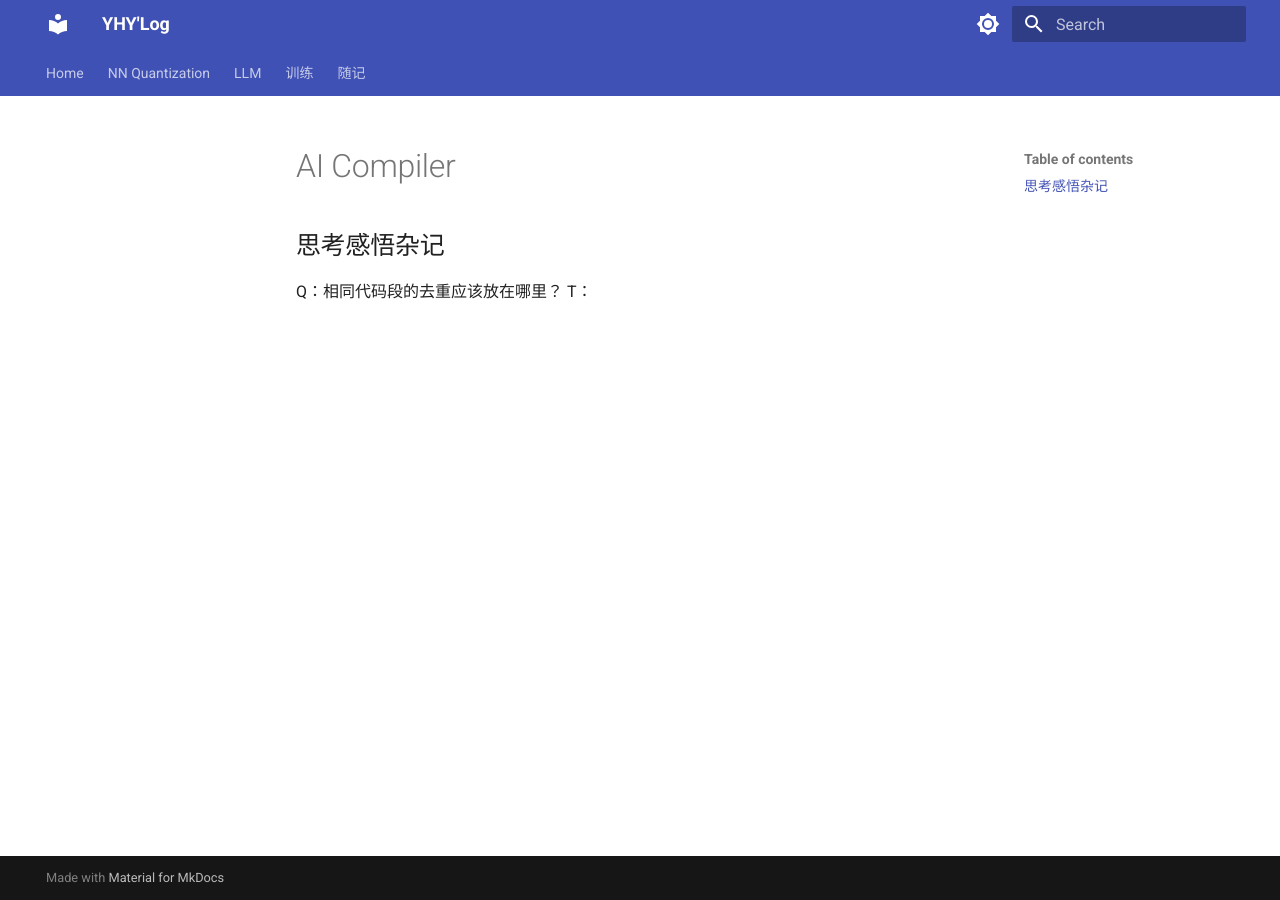
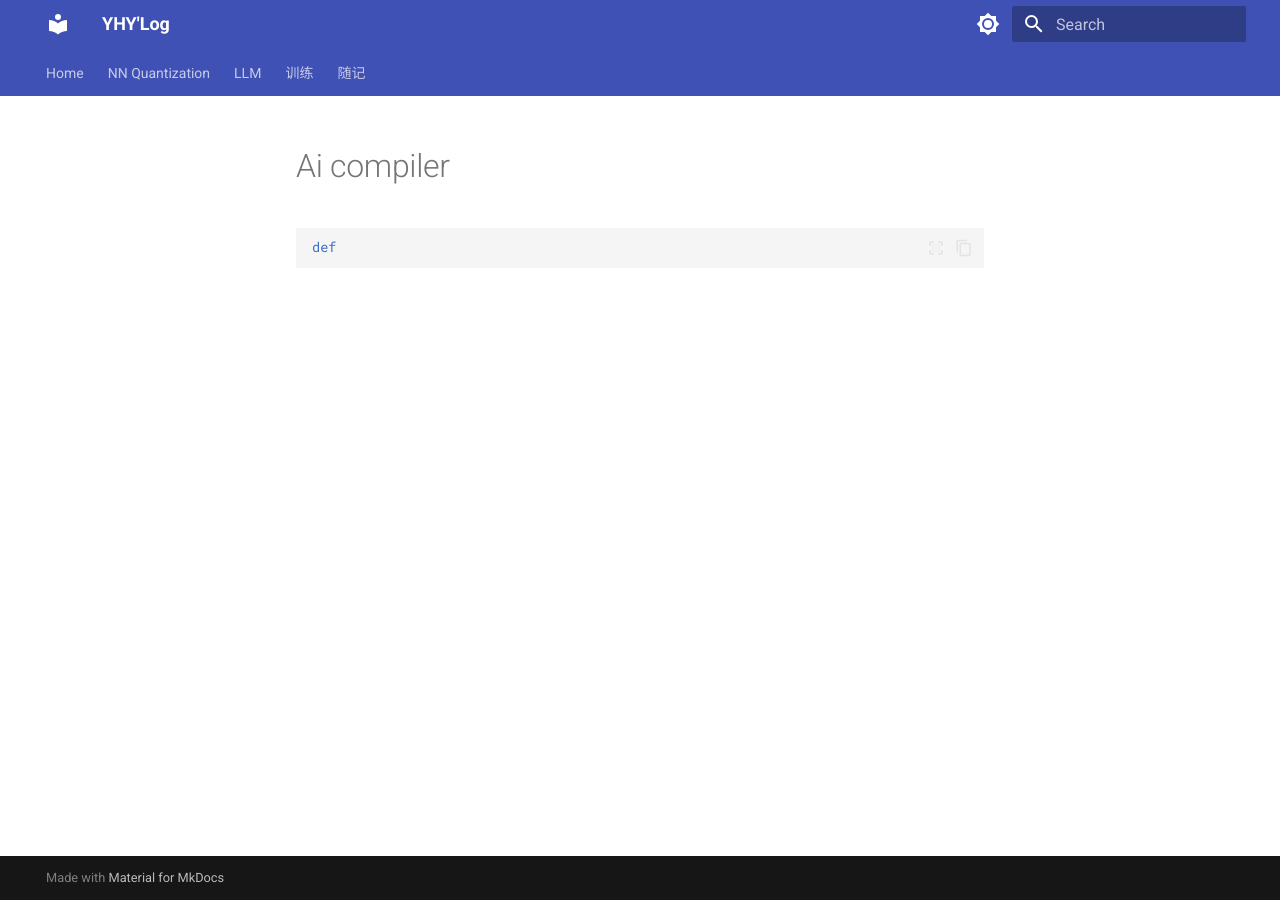
Before and after one commit to yehangyang/yehangyang.GitHub.io, an MkDocs documentation site: the page built from docs/notes/ai_compiler.md, in a window 1280 px wide. Built offline with MkDocs 1.6.1 and Material for MkDocs 9.7.7, drawn with Linux system fonts in a browser that asks for light colours.

Commit message:
vault backup: 2024-09-06 17:27:04

````diff
--- a/docs/notes/ai_compiler.md
+++ b/docs/notes/ai_compiler.md
@@ -1,4 +1,3 @@
-# AI Compiler
-## 思考感悟杂记
-Q：相同代码段的去重应该放在哪里？
-T：
+```python
+def
+```
````
Also changed, not shown: 1 other file.
